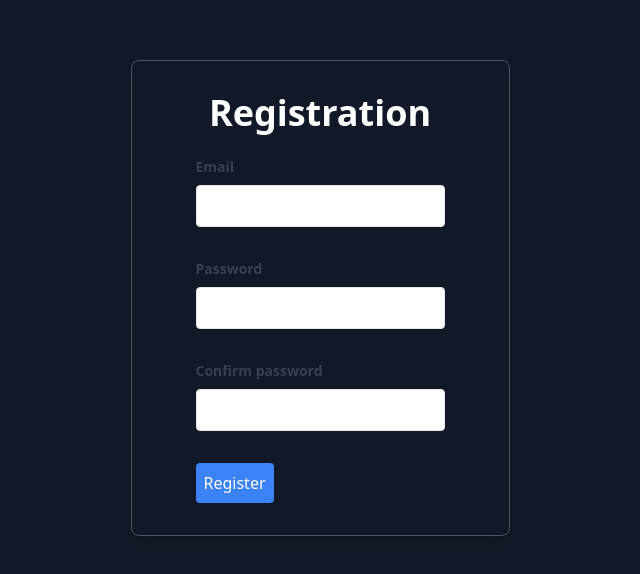
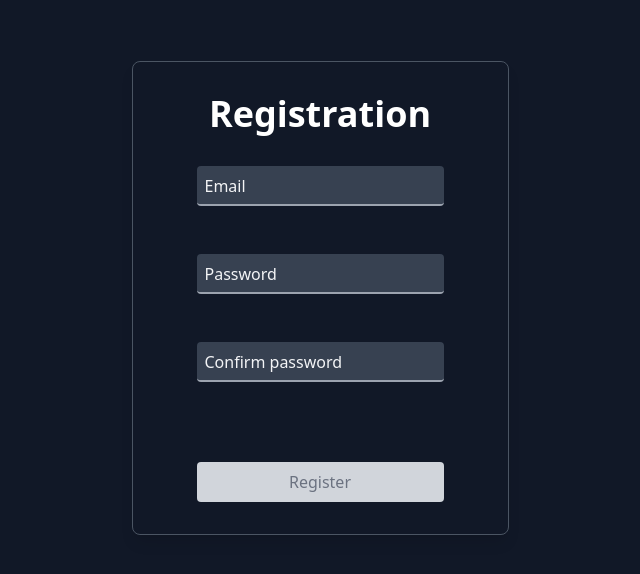
Before and after one commit to Piootrekk/vue-movie-reviews, a Vue app: page / in a window 1280 px wide. Shown: the part 102-676 px from the top of the page, without its empty margins (320-960 px from the left). Built offline with nearby package versions, Linux system fonts and the light colour scheme; no server answers; what vue3-click-away would draw is missing.

Commit message:
Fancy styles, loading in button

```diff
--- a/src/App.vue
+++ b/src/App.vue
@@ -1,5 +1,5 @@
-<!--
-<template>
+
+<!-- <template>
   <Header />
   <MainText />
   <MainContainer />
--- a/src/components/InputCustom.vue
+++ b/src/components/InputCustom.vue
@@ -1,17 +1,25 @@
 <template>
-  <div class="mb-8">
-    <label class="block text-gray-700 text-sm font-bold mb-2">{{
-      label
-    }}</label>
+  <div class="mb-12 mt-8">
+    <div class="relative">
       <input
+        :id="label"
+        :name="label"
         :value="modelValue"
         @input="handleInput"
         v-bind="$attrs"
-      class="w-full p-2 border rounded"
+        class="pl-4 rounded peer h-10 border-b-2 bg-gray-700 border-gray-400 text-gray-100 placeholder-transparent focus:outline-none focus:border-gray-400 focus:border-b-2 transition-colors"
+        placeholder=" "
       />
+      <label
+        :for="label"
+        class="cursor-text absolute left-2 -top-5 text-gray-100 text-sm transition-all peer-placeholder-shown:text-base peer-placeholder-shown:text-gray-100 peer-placeholder-shown:top-2 peer-focus:-top-5 peer-focus:text-gray-100 peer-focus:text-sm"
+      >
+        {{ label }}
+      </label>
       <p v-if="!isValid" class="text-red-500 text-xs mt-1 absolute">
         {{ errorMessage }}
       </p>
+    </div>
   </div>
 </template>
 
--- /dev/null
+++ b/src/components/LoadingSpinButton.vue
@@ -0,0 +1,35 @@
+<template>
+  <div class="flex justify-center">
+    <svg-icon
+      class="animate-spin h-5 w-5 mr-3"
+      type="mdi"
+      :path="path"
+      size="15"
+    ></svg-icon>
+    {{ label }}
+  </div>
+</template>
+
+<script>
+import SvgIcon from "@jamescoyle/vue-icon";
+import { mdiLoading } from "@mdi/js";
+
+export default {
+  props: {
+    label: {
+      type: String,
+      default: "",
+    },
+  },
+  components: {
+    SvgIcon,
+  },
+  name: "LoadingSpinButton",
+  setup() {
+    const path = mdiLoading;
+    return {
+      path,
+    };
+  },
+};
+</script>
--- a/src/views/RegisterPage.vue
+++ b/src/views/RegisterPage.vue
@@ -31,11 +31,19 @@
       />
 
       <button
+        class="w-full mt-8 p-2 rounded"
         type="submit"
-        :disabled="isRegisterButtonDisabled"
-        class="bg-blue-500 text-white p-2 rounded"
+        :disabled="isRegisterButtonDisabled || isLoading"
+        :class="{
+          'bg-blue-500 text-white': !isRegisterButtonDisabled && !isLoading,
+          'bg-gray-300 text-gray-500 cursor-not-allowed':
+            isRegisterButtonDisabled || isLoading,
+        }"
       >
-        Register
+        <template v-if="isLoading">
+          <LoadingSpinButton label="Processing..." />
+        </template>
+        <template v-else> Register </template>
       </button>
     </form>
   </div>
@@ -44,12 +52,14 @@
 <script>
 import { useStore } from "vuex";
 import InputCustom from "@/components/InputCustom.vue";
+import LoadingSpinButton from "@/components/LoadingSpinButton.vue";
 import { ref, computed } from "vue";
 
 export default {
   name: "RegisterPage",
   components: {
     InputCustom,
+    LoadingSpinButton,
   },
   setup() {
     const store = useStore();
@@ -57,8 +67,13 @@ export default {
     const email = ref("");
     const password = ref("");
     const passwordConfirmation = ref("");
+    const isLoading = ref(false);
 
-    const AllValidations = ref({});
+    const AllValidations = ref({
+      email: false,
+      password: false,
+      passwordConfirmation: false,
+    });
 
     const validateEmail = (isValid) => {
       isValid.value = /\S+@\S+\.\S+/.test(email.value);
@@ -76,18 +91,22 @@ export default {
     };
 
     const isRegisterButtonDisabled = computed(() => {
-      if (Object.keys(AllValidations.value).length === 0) return true;
       return Object.values(AllValidations.value).some((isValid) => !isValid);
     });
 
     const register = async () => {
       try {
+        isLoading.value = true;
+        // Wait promise for 10sec
+        await new Promise((resolve) => setTimeout(resolve, 10000));
         await store.dispatch("firebaseModule/createUser", {
           email: email.value,
           password: password.value,
         });
       } catch (error) {
         console.error("Błąd rejestracji:", error);
+      } finally {
+        isLoading.value = false;
       }
     };
 
@@ -100,6 +119,7 @@ export default {
       validatePasswordsMatch,
       register,
       isRegisterButtonDisabled,
+      isLoading,
     };
   },
 };
```
Lines whose indentation alone changed are shown as unchanged.
